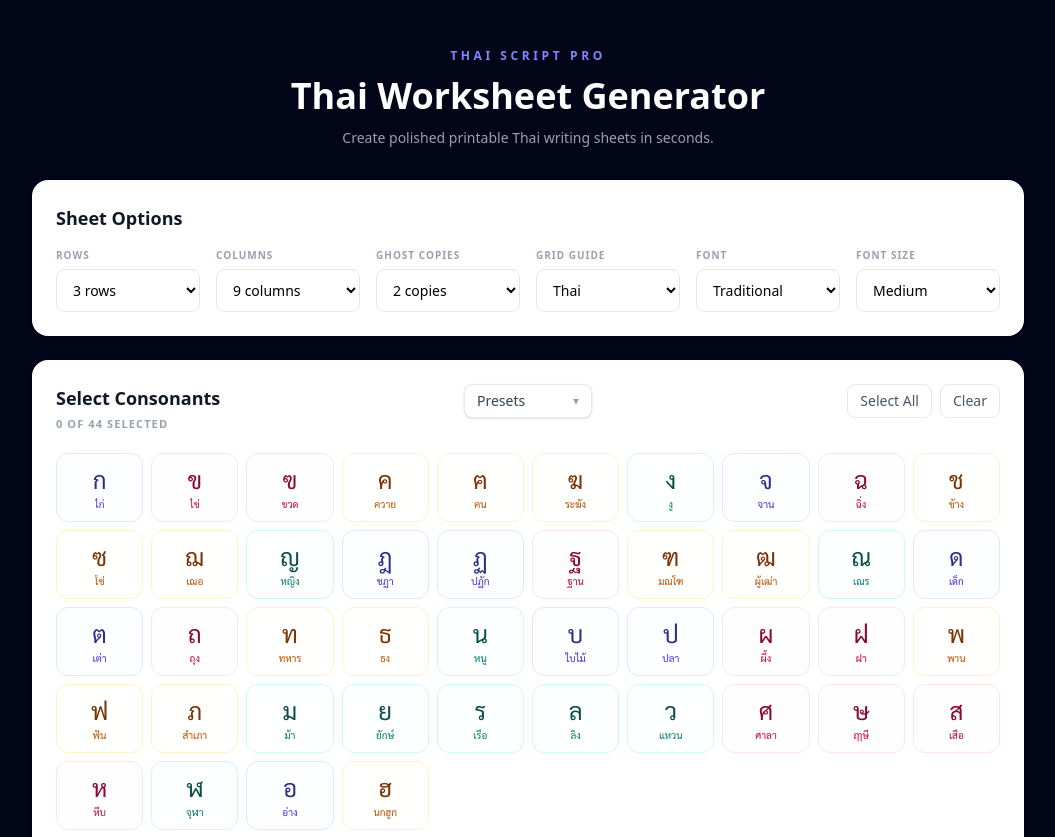
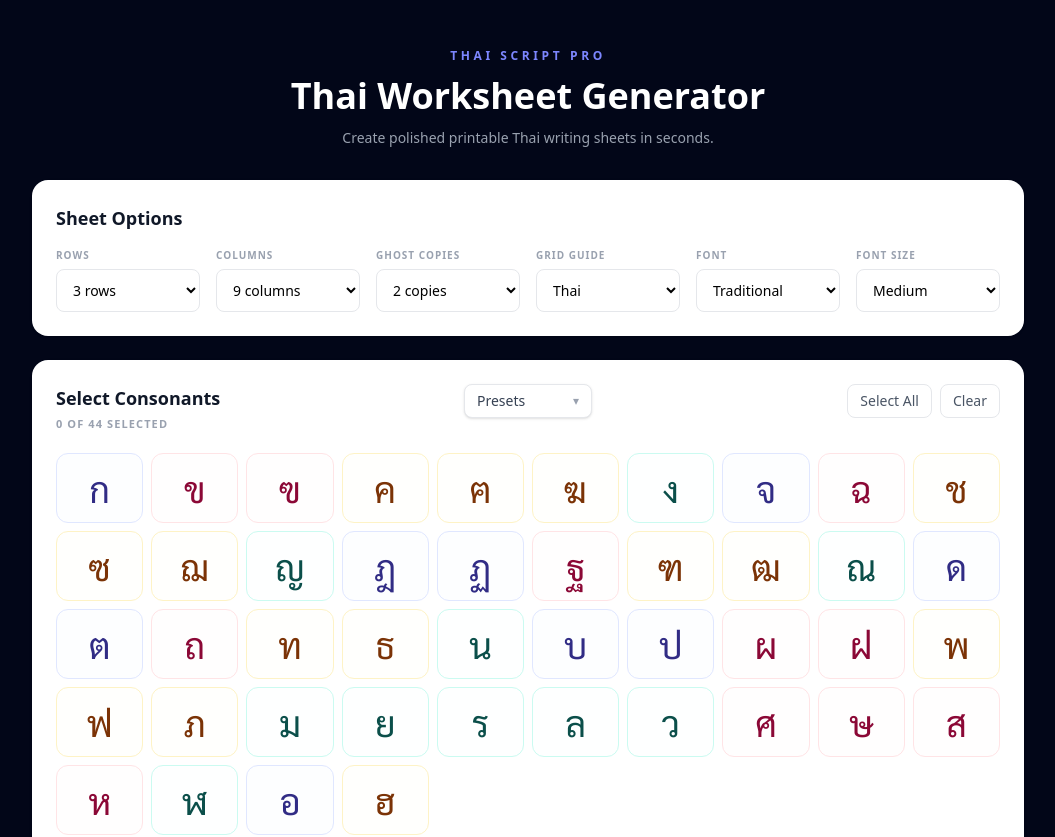
Before and after one commit to cesarnml/thai_script_pro, a React (Vite) app: page / in a window 1280 px wide. Shown: the top 837 px of the page, without its empty margins (112-1167 px from the left). Built offline with nearby package versions, Linux system fonts and the light colour scheme.

Commit message:
style: simplify consonant tiles and enlarge glyphs

```diff
--- a/src/components/ConsonantSelectionSection.tsx
+++ b/src/components/ConsonantSelectionSection.tsx
@@ -111,7 +111,7 @@ export function ConsonantSelectionSection({
               onClick={() => onToggleConsonant(consonant.id)}
               aria-pressed={consonantSet.has(consonant.id)}
               style={fontStyle}
-              className={`flex flex-col items-center py-2.5 px-1 rounded-xl border transition-colors ${
+              className={`flex items-center justify-center py-4 px-1 rounded-xl border transition-colors ${
                 colorClasses
                   ? consonantSet.has(consonant.id)
                     ? colorClasses.tileActive
@@ -122,23 +122,12 @@ export function ConsonantSelectionSection({
               }`}
             >
               <span
-                className="text-2xl leading-tight"
+                className="text-4xl leading-none"
                 translate="no"
                 lang="th"
               >
                 {consonant.char}
               </span>
-              {consonant.name && (
-                <span
-                  className={`text-[10px] mt-0.5 truncate max-w-full ${
-                    colorClasses ? colorClasses.tileMeta : 'text-gray-400'
-                  }`}
-                  translate="no"
-                  lang="th"
-                >
-                  {consonant.name}
-                </span>
-              )}
             </button>
           )
         })}
```
Also changed, not shown: 1 other file (tests, documents, lock files or other folders).
